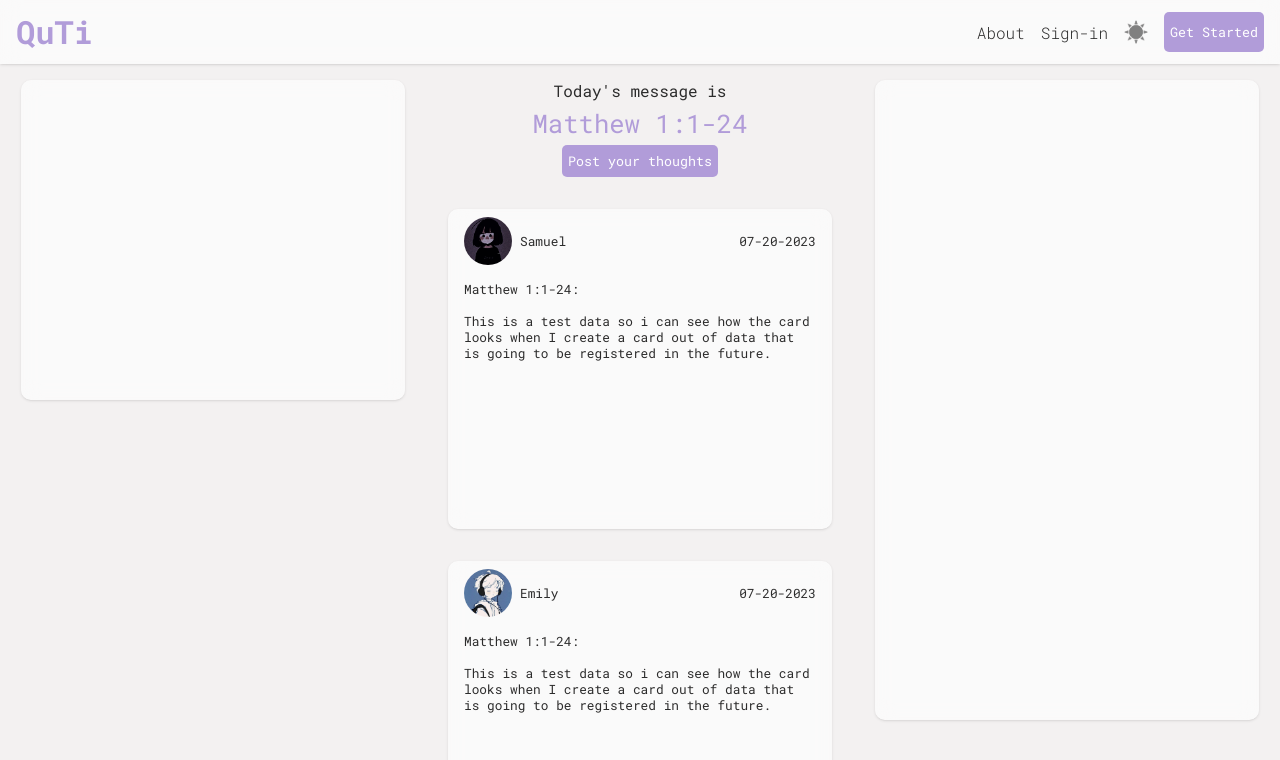
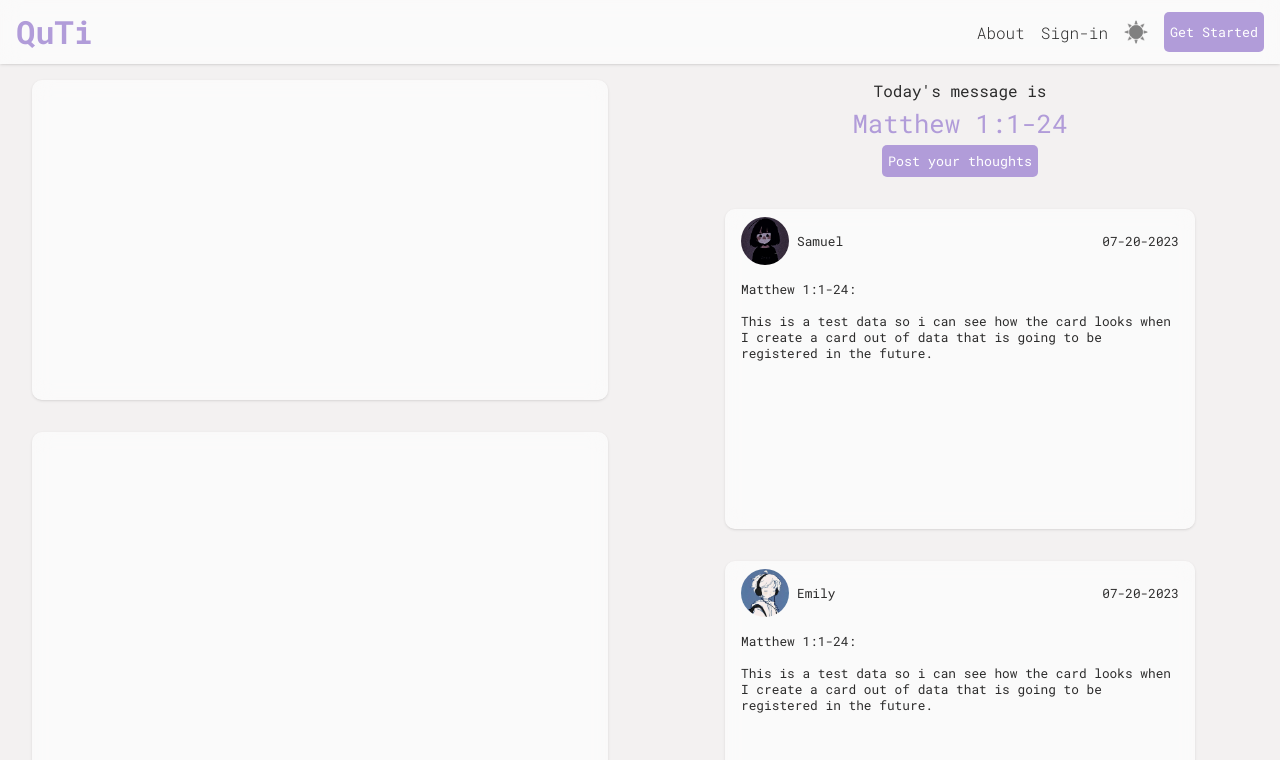
Before and after one commit to samueljsong/qt-project, a React (Vite) app: page /landing in a window 1280 px wide. Shown: the top 760 px of the page. Built offline with nearby package versions, Linux system fonts and the light colour scheme.

Commit message:
created a middle+ query size

```diff
--- a/src/App.css
+++ b/src/App.css
@@ -61,6 +61,7 @@
   background-color: #b19cd9;
   color: white;
   border: none;
+  cursor: pointer;
 }
 
 /* small text */
--- a/src/pages/LandingPage.css
+++ b/src/pages/LandingPage.css
@@ -83,10 +83,59 @@
 
 }
 
+@media only screen and (min-width: 1080px) {
+
+    .landing-container{
+        height: auto;
+        width: 100vw;
+        display: grid;
+        grid-template-columns: 1fr 1fr;
+        grid-template-rows: 20rem auto;
+    }
+
+    .post-container{
+
+        width: 100%;
+    }
+
+    .profile-section{
+        grid-row-start: 1;
+        grid-row-end: 2;
+        grid-column-start: 1;
+        grid-column-end: 2;
+        justify-self: center;
+        width: 90%;
+        height: 20rem;
+    }
+
+    .middle-section{
+        overflow: scroll;
+        overflow-x: hidden;
+        height: 90vh;
+        display: flex;
+        flex-direction: column;
+        grid-column-start: 2;
+        grid-column-end: 3;
+    }
+
+
+    .friends-section{
+        margin-top: 2rem;
+        grid-row-start: 2;
+        grid-row-end: 3;
+        grid-column-start: 1;
+        grid-column-end: 2;
+        width: 90%;
+        height: 30rem;
+        justify-self: center;
+    }
+
+}
 
 
 
-@media only screen and (min-width: 1080px){
+
+@media only screen and (min-width: 1500px){
 
     .landing-container{
         height: auto;
@@ -122,6 +171,7 @@
 
 
     .friends-section{
+        margin-top: 0;
         grid-row-start: 1;
         grid-row-end: 3;
         grid-column-start: 3;
--- a/src/pages/LandingPage.jsx
+++ b/src/pages/LandingPage.jsx
@@ -43,7 +43,7 @@ const LandingPage = (props) => {
 
             </div>
             <div className='middle-section'>
-                <div className='todays-message-container'>
+                <div className={`todays-message-container`}>
                     <p>Today's message is</p>
                     <p className='bible-verse'>Matthew 1:1-24</p>
                     <button className='button post-button'>Post your thoughts</button>
```
